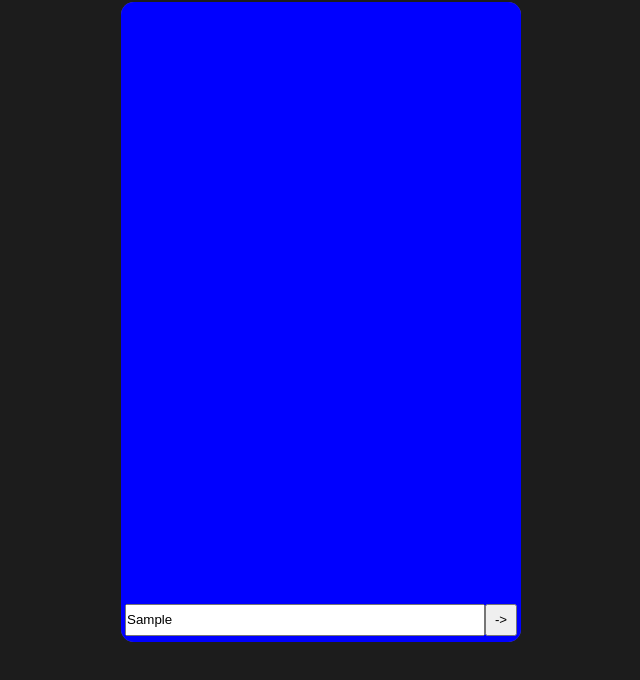
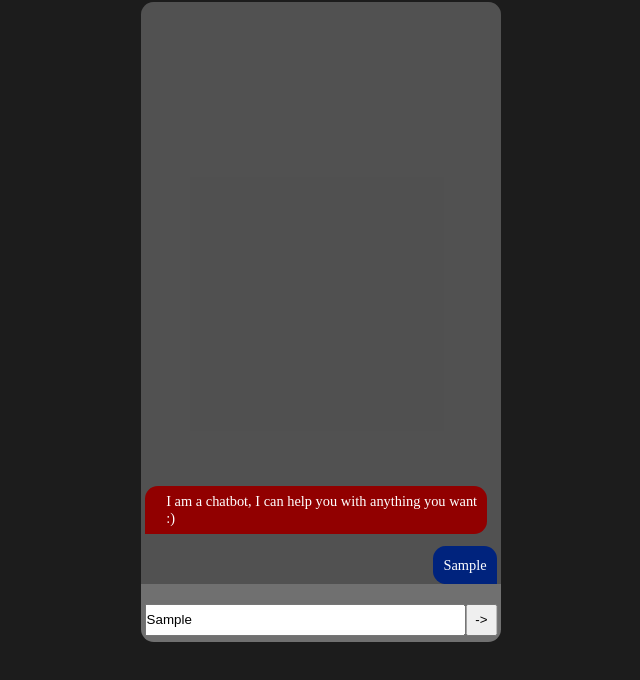
Before and after one commit to Samticode/chatbot-python-json, a website: page public/index.html in a window 1280 px wide. Both pictures are taken after typing "Sample" into the empty fields and a click on the input "->". Shown: the part 78-758 px from the top of the page, without its empty margins (319-959 px from the left). Drawn offline with Linux system fonts and the light colour scheme; no server answers.

Commit message:
Update chatbot functionality and styling

```diff
--- a/public/index.css
+++ b/public/index.css
@@ -11,6 +11,13 @@ h1 {
     text-align: center;
     margin-top: 20px;
 }
+h1, h2, h3, h4, h5, h6, label, li, p, span {
+    color: #fff;
+}
+
+a {
+    color: rgb(141, 129, 255);
+}
 
 
 .chat-container {
@@ -18,19 +25,18 @@ h1 {
     inset: 50% 0 0 50%;
     transform: translate(-50%, -50%);
 
-    width: 50vh;
+    width: 45vh;
     height: 80vh;
     border-radius: 1vmax;
     overflow: hidden;
     background-color: rgba(255, 255, 255, 0.368);
+}
+.chat-container > div {
+    height: 100%;
+    width: 100%;
+    position: relative;
+}
 
-    div {
-        height: 100%;
-        width: 100%;
-        position: relative;
-    }
-
-}
 form {
     position: absolute;
     bottom: 1%;
@@ -52,12 +58,49 @@ form {
     }
 }
 
-
 .response-container {
     position: absolute;
+    top: 0;
+    left: 0;
 
-    height: 50%;
+    height: 91%;
     width: 100%;
-    overflow-y: auto;
-    background-color: blue;
+    overflow-y: scroll;
+    background-color: rgba(0, 0, 0, 0.283);
+
+    display: flex;
+    flex-direction: column;
+    justify-content: flex-end;
+    row-gap: 2%;
+
+    .userDiv {
+        align-self: flex-end;
+
+        min-height: auto;
+        min-width: auto;
+        max-width: 85%;
+
+        font-size: 90%;
+
+        background-color: rgb(0, 35, 125);
+        border-radius: 1vmax 1vmax 0 1vmax;
+
+        padding: 3%;
+        margin-right: 1%;
+    }
+    .botDiv {
+        align-self: flex-start;
+
+        min-height: auto;
+        min-width: auto;
+        max-width: 95%;
+
+        font-size: 90%;
+
+        background-color: rgb(145, 0, 0);
+        border-radius: 1vmax 1vmax 1vmax 0;
+
+        padding: 2% 2% 2% 6%;
+        margin-left: 1%;
+    }
 }
--- a/public/index.html
+++ b/public/index.html
@@ -11,9 +11,11 @@
 
     <div class="chat-container">
         <div>
-            <div class="response-container">
-
-            </div>
+            <section class="response-container">
+                <div class="botDiv">
+                    <p>I am a chatbot, I can help you with anything you want :)</p>
+                </div>
+            </section>
             <form onsubmit="formSubmit(event)">
                 <input type="text" id="userInput" placeholder="Type a message...">
                 <input type="submit" name="submit" value="->">
@@ -22,9 +24,34 @@
     </div>
 </body>
 <script>
-    function formSubmit(e) {
+    const responseContainer = document.querySelector('.response-container');
+
+    async function formSubmit(e) {
         e.preventDefault();
+        userInput = e.target.userInput;
 
+        const userDiv = document.createElement('div');
+        userDiv.classList.add('userDiv');
+        const pTag = document.createElement('p');
+        pTag.innerText = userInput.value;
+        userDiv.appendChild(pTag);
+        responseContainer.appendChild(userDiv);
+
+        const response = await fetch('/api/chatbot', {
+            method: 'POST',
+            headers: {
+                'Content-Type': 'application/json'
+            },
+            body: JSON.stringify({ message: userInput.value })
+        })
+
+        const data = await response.json();
+        const botDiv = document.createElement('div');
+        botDiv.classList.add('botDiv');
+        botDiv.innerHTML = `${data.message}`;
+        responseContainer.appendChild(botDiv);
+
+        userInput.value = ''
     }
 </script>
 </html>
```
Also changed, not shown: chatbot.js (+10 -29 lines), data.json.
